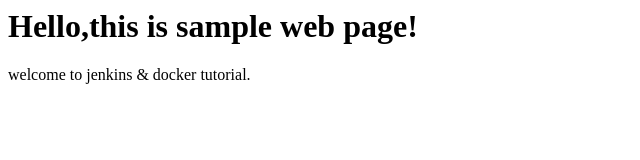
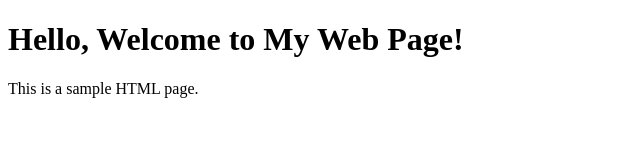
Before and after one commit to lakki653/project, a plain HTML site: page index.html in a window 1280 px wide. Shown: the whole page, without its empty margins (0-640 px from the left). Drawn offline with Linux system fonts and the light colour scheme.

Commit message:
Update index.html

```diff
--- a/index.html
+++ b/index.html
@@ -1,9 +1,12 @@
-<html>
+<!DOCTYPE html>
+<html lang="en">
 <head>
-    <title>sample web page</title>
+    <meta charset="UTF-8">
+    <meta name="viewport" content="width=device-width, initial-scale=1.0">
+    <title>Sample Web Page</title>
 </head>
 <body>
-  <h1>Hello,this is sample web page!</h1>
-  <p> welcome to jenkins & docker tutorial.</p>
+    <h1>Hello, Welcome to My Web Page!</h1>
+    <p>This is a sample HTML page.</p>
 </body>
 </html>
```
